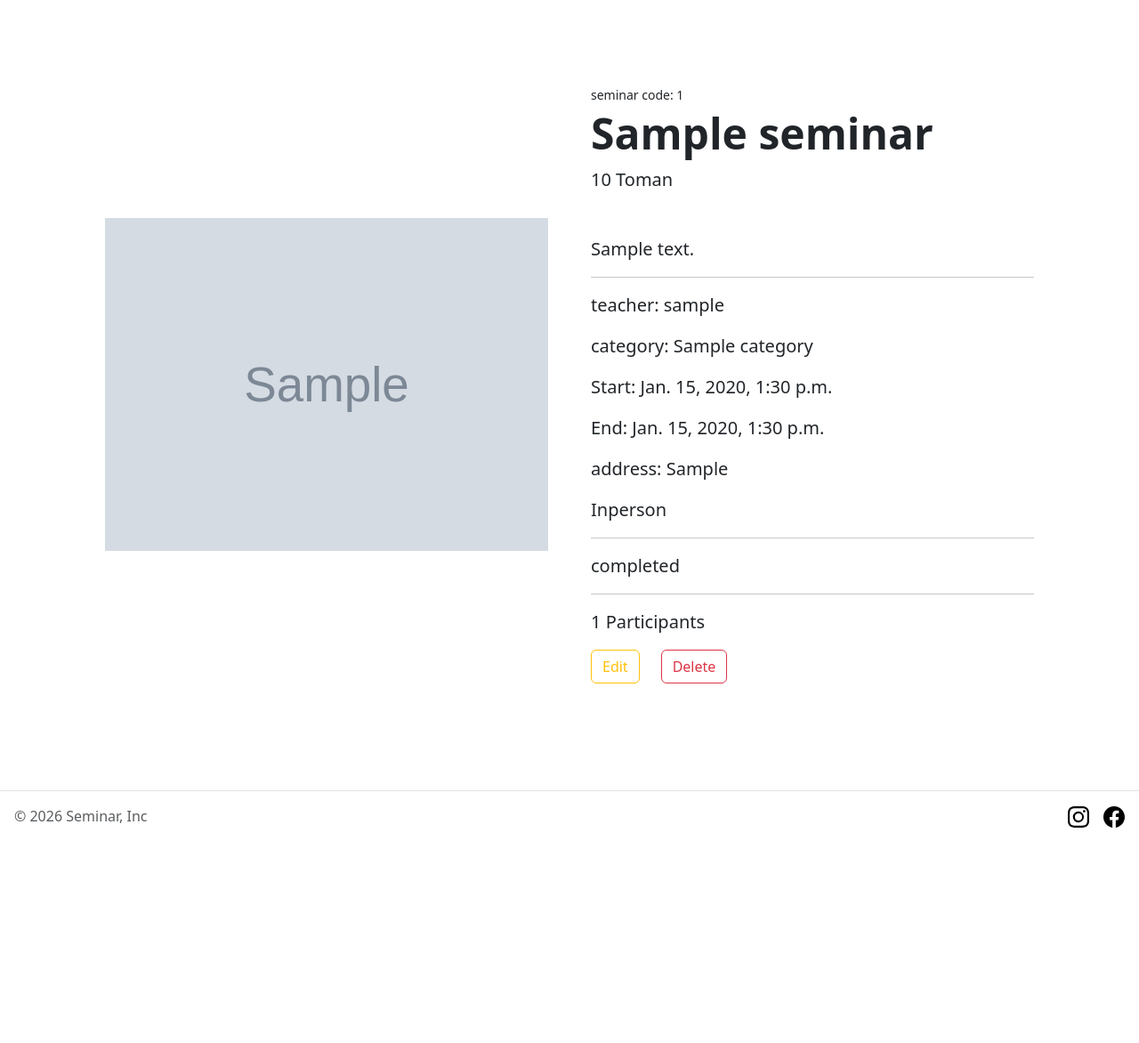
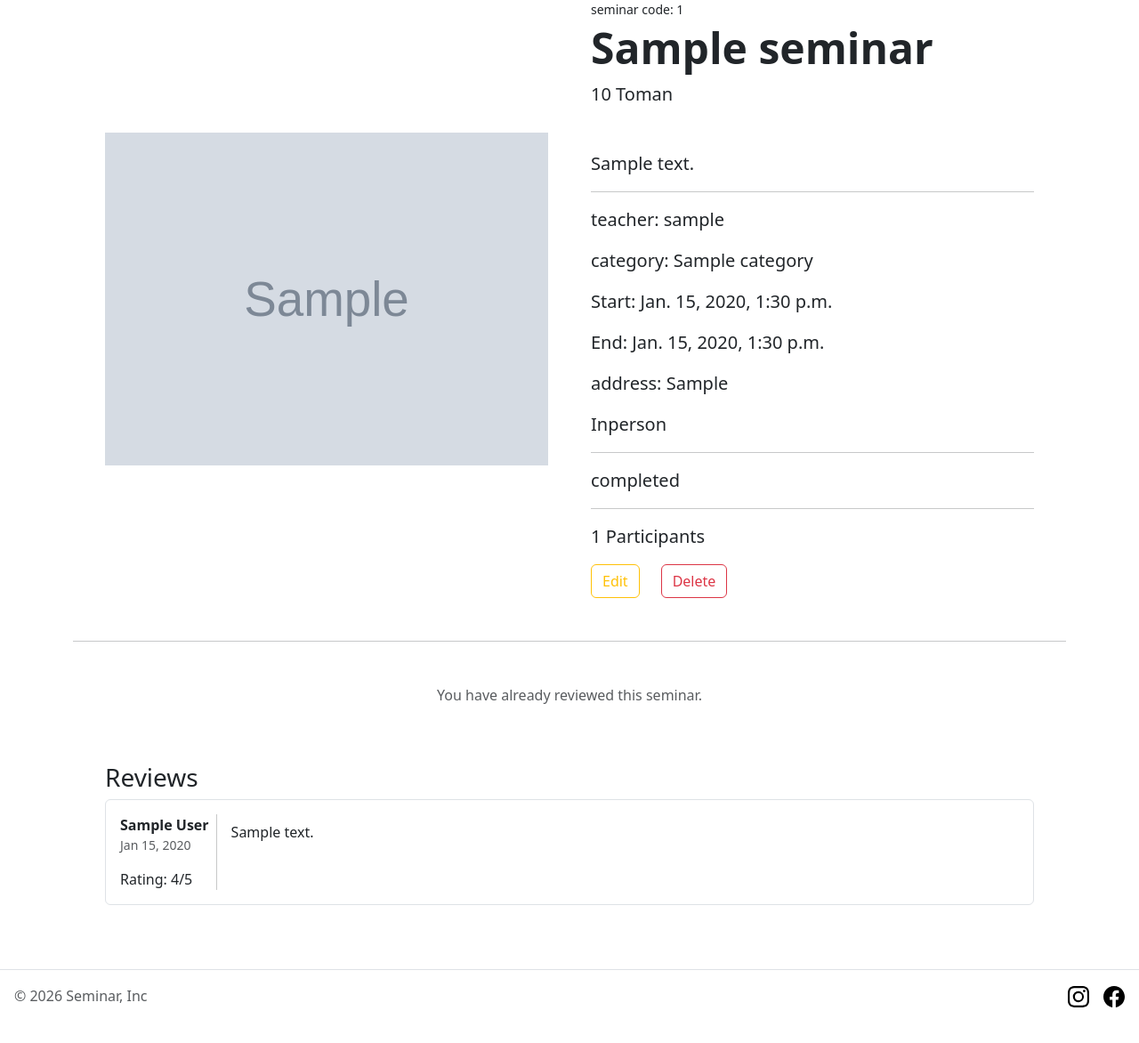
Before and after one commit to yoonesrahimian/seminar, a Django app: page /seminar/seminar_detail/1/ in a window 1280 px wide. Shown: the part 119-1291 px from the top of the page at 89% size. Before the commit the page ends 1049 px from the top, so only its background shows below. Run offline with Django 5.2, Linux system fonts and the light colour scheme; a user stored in the database is signed in; tables that the repository leaves empty hold one stand-in row (values such as "Sample post"); grey boxes marked "Sample" are stand-in pictures; some libraries are stand-ins or nearby versions.

Commit message:
add review section to seminar detail

```diff
--- a/core/admin.py
+++ b/core/admin.py
@@ -1,6 +1,7 @@
 from django.contrib import admin
-from core.models import Seminar, Category
+from core.models import Seminar, Category, Review
 
 admin.site.register(Seminar)
 admin.site.register(Category)
 # admin.site.register(Session)
+admin.site.register(Review)
--- a/core/forms.py
+++ b/core/forms.py
@@ -1,5 +1,5 @@
 from django import forms
-from core.models import Seminar
+from core.models import Seminar, Review
 
 class NewSeminarForm(forms.ModelForm):
     class Meta:
@@ -34,3 +34,32 @@ class NewSeminarForm(forms.ModelForm):
             self.add_error('session_start', '')
             self.add_error('session_end', 'session end must be greater than session start.')
         return data
+
+class ReviewForm(forms.ModelForm):
+    class Meta:
+        model = Review
+        fields = ['rating', 'comment']
+        widgets = {
+            'rating': forms.NumberInput(attrs={'class':'form-control', 'min': 1, 'max': 5}),
+            'comment': forms.Textarea(attrs={'class': 'form-control', 'rows': 4, 'placeholder': 'Write your review...'})
+        }
+
+    def __init__(self, *args, **kwargs):
+        super().__init__(*args, **kwargs)
+        if self.is_bound:
+            for name in self.fields:
+                if self.errors.get(name):
+                    current_class = self.fields[name].widget.attrs.get('class', '')
+                    self.fields[name].widget.attrs['class'] = (f'{current_class} is-invalid').strip()
+
+    def clean_rating(self):
+        rating = self.cleaned_data['rating']
+        if not 1 <= rating <= 5:
+            raise forms.ValidationError('Rating must be between 1 and 5.')
+        return rating
+
+    def clean_comment(self):
+        comment = self.cleaned_data['comment'].strip()
+        if not comment:
+            raise forms.ValidationError('Comment cannot be empty.')
+        return comment
--- a/core/models.py
+++ b/core/models.py
@@ -59,3 +59,16 @@ class Seminar(models.Model):
 #     session_count = models.CharField(max_length=4)
 
 # # class discription()
+
+class Review(models.Model):
+    seminar = models.ForeignKey(to=Seminar, on_delete=models.CASCADE, related_name='reviews')
+    user = models.ForeignKey(to='accounts.User', on_delete=models.CASCADE, related_name='reviews')
+    rating = models.PositiveSmallIntegerField()
+    comment = models.TextField()
+    created_at = models.DateTimeField(auto_now_add=True)
+    updated_at = models.DateTimeField(auto_now=True)
+
+    class Meta:
+        constraints = [
+            models.UniqueConstraint(fields=['seminar', 'user'], name='unique_user_seminar_review')
+        ]
--- /dev/null
+++ b/core/templates/core/comments.html
@@ -0,0 +1,71 @@
+<section class="mt-5">
+    {% if user.is_authenticated %}
+    {% if user in seminar.participants.all %}
+    <div class="container d-flex my-2 justify-content-center">
+    {% if not has_reviewed %}
+    <button class="btn btn-primary col-4" type="button" data-bs-toggle="modal" data-bs-target="#reviewModal">Write a review</button>
+    {% else %}
+    <p class="text-muted">You have already reviewed this seminar.</p>
+    {% endif %}
+    </div>
+    {% endif %}
+    {% endif %}
+
+    <div class="container px-4 px-lg-5 my-5">
+        <h3>Reviews</h3>
+        {% for review in seminar.reviews.all %}
+        <div class="border rounded d-flex p-3 mb-3">
+            <div class="me-2">
+                <strong class="d-block">{{ review.user.get_full_name|default:review.user.username }}</strong>
+                <small class="text-muted d-block">{{ review.created_at|date:"M d, Y"}}</small>
+                <div class="mt-3">Rating: {{ review.rating }}/5</div>
+            </div>
+            <div class="vr me-3"></div>
+            <div>
+                <p class="mt-2 mb-0">{{ review.comment }}</p>
+            </div>
+        </div>
+        {% empty %}
+        <p class="text-muted">No review yet.</p>
+        {% endfor %}
+    </div>
+</section>
+<div class="modal fade" id="reviewModal" tabindex="-1" aria-labelledby="reviewModalLabel" aria-hidden="true">
+    <div class="modal-dialog">
+        <div class="modal-content">
+            <div class="modal-header">
+                <h5 class="modal-title" id="reviewModalLabel">Write a review</h5>
+                <button type="button" class="btn-close" data-bs-dismiss="modal" aria-label="Close"></button>
+            </div>
+
+            <form method="post" action="{% url 'core:create_review' seminar.id %}" novalidate>
+                {% csrf_token %}
+                <div class="modal-body">
+                    <div class="mb-3">
+                        <label for="{{ review_form.rating.id_for_label }}" class="form-label">Rating</label>
+                        {{ review_form.rating }}
+                        {% if review_form.rating.errors %}
+                            <div class="text-danger mt-1">
+                                {{ review_form.rating.errors.0 }}
+                            </div>
+                        {% endif %}
+                    </div>
+                    <div class="mb-3">
+                        <label for="{{ review_form.comment.id_for_label }}" class="form-label">Comment</label>
+                        {{ review_form.comment }}
+                        {% if review_form.comment.errors %}
+                            <div class="text-danger mt-1">
+                                {{ review_form.comment.errors.0 }}
+                            </div>
+                        {% endif %}
+                    </div>
+                </div>
+
+                <div class="modal-footer">
+                    <button type="button" class="btn btn-secondary" data-bs-dismiss="modal">Cancel</button>
+                    <button type="submit" class="btn btn-primary">Submit review</button>
+                </div>
+            </form>
+        </div>
+    </div>
+</div>
--- a/core/templates/core/seminar_detail.html
+++ b/core/templates/core/seminar_detail.html
@@ -5,8 +5,8 @@
 {% block title %}{{ seminar.title }}{% endblock %}
 
 {% block content %}
-<section class="py-5">
-    <div class="container px-4 px-lg-5 my-5">
+<section class="mb-5">
+    <div class="container px-4 px-lg-5">
         <div class="row gx-4 gx-lg-5 align-items-center">
             <div class="col-md-6"><img class="card-img-top mb-5 mb-md-0"
                 src="{% if seminar.image %}
@@ -77,4 +77,20 @@
         </div>
     </div>
 </section>
+<div class="container"><hr></div>
+{% include 'core/comments.html' %}
 {% endblock %}
+
+{% block scripts %}
+{% if review_form_open %}
+<script>
+    document.addEventListener("DOMContentLoaded", function () {
+        const reviewModal = new bootstrap.Modal(
+            document.getElementById("reviewModal")
+        );
+
+        reviewModal.show();
+    });
+</script>
+{% endif %}
+{% endblock %}
--- a/core/urls.py
+++ b/core/urls.py
@@ -1,5 +1,5 @@
 from django.urls import path
-from core.views import new_seminar, seminar_detail, seminar_list, edit_seminar, delete_seminar
+from core.views import new_seminar, seminar_detail, seminar_list, edit_seminar, delete_seminar, create_review
 
 app_name = 'core'
 
@@ -9,4 +9,5 @@ urlpatterns = [
     path('seminar_list/', seminar_list, name='seminar_list'),
     path('edit_seminar/<seminar_id>/', edit_seminar, name='edit_seminar'),
     path('delete_seminar/<seminar_id>/', delete_seminar, name='delete_seminar'),
+    path('review/<seminar_id>/', create_review, name='create_review')
 ]
--- a/core/views.py
+++ b/core/views.py
@@ -1,9 +1,10 @@
-from django.shortcuts import render, redirect
+from django.shortcuts import render, redirect, get_object_or_404
 from django.contrib.auth.decorators import login_required
-from core.models import Seminar, Category
-from .forms import NewSeminarForm
+from core.models import Seminar, Category, Review
+from core.forms import NewSeminarForm, ReviewForm
 from django.db.models import Q
 from django.core.paginator import Paginator
+from django.contrib import messages
 
 @login_required
 def new_seminar(request):
@@ -19,15 +20,21 @@ def new_seminar(request):
     return render(request, 'core/new_seminar.html', context={'form':form})
 
 def seminar_detail(request, seminar_id):
-    seminar = Seminar.objects.get(id=seminar_id)
+    # seminar = Seminar.objects.get(id=seminar_id)
+    seminar = get_object_or_404(Seminar, id=seminar_id)
     is_joined = seminar.participants.filter(id=request.user.id).exists()
+    review_form = ReviewForm()
+    has_reviewed = False
+    if request.user.is_authenticated:
+        has_reviewed = Review.objects.filter(seminar=seminar, user=request.user).exists()
 
     if request.method == 'POST':
         if not request.user.is_authenticated:
             return redirect('accounts:login')
         seminar.participants.add(request.user)
         return redirect('core:seminar_detail', seminar_id=seminar_id)
-    return render(request, 'core/seminar_detail.html', context={'seminar':seminar, 'is_joined':is_joined})
+    # return render(request, 'core/seminar_detail.html', context={'seminar':seminar, 'is_joined':is_joined})
+    return render(request, 'core/seminar_detail.html', context={'seminar':seminar, 'is_joined':is_joined, 'review_form':review_form, 'has_reviewed':has_reviewed})
 
 def seminar_list(request):
     query_params = request.GET.copy()
@@ -78,3 +85,27 @@ def edit_seminar(request, seminar_id):
 def delete_seminar(request, seminar_id):
     Seminar.objects.filter(id=seminar_id).update(is_deleted=True)
     return redirect('core:seminar_list')
+
+@login_required
+def create_review(request, seminar_id):
+    seminar = get_object_or_404(Seminar, id=seminar_id)
+    is_joined = seminar.participants.filter(id=request.user.id).exists()
+
+    if request.user not in seminar.participants.all():
+        messages.error(request, 'You must join this seminar before reviewing it.')
+    if Review.objects.filter(seminar=seminar, user=request.user).exists():
+        messages.error(request, 'You have already reviewed this seminar.')
+
+    if request.method == 'POST':
+        form = ReviewForm(request.POST)
+
+        if form.is_valid():
+            review = form.save(commit=False)
+            review.seminar = seminar
+            review.user = request.user
+            review.save()
+
+            messages.success(request, 'Your review was added successfully.')
+            return redirect('core:seminar_detail', seminar_id=seminar_id)
+        return render(request, 'core/seminar_detail.html', context={'seminar':seminar, 'is_joined':is_joined, 'review_form':form, 'review_form_open':True})
+    return redirect('core:seminar_detail', seminar_id=seminar_id)
```
Also changed, not shown: core/migrations/0002_review.py (added).
